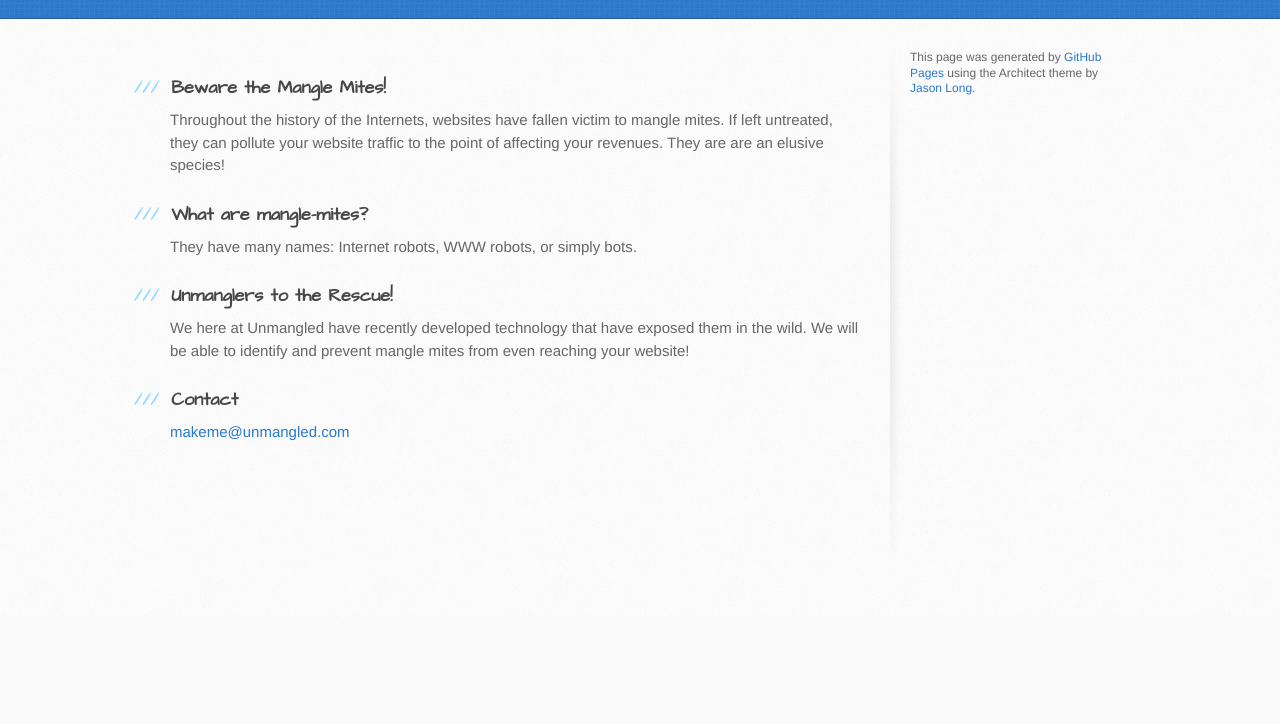
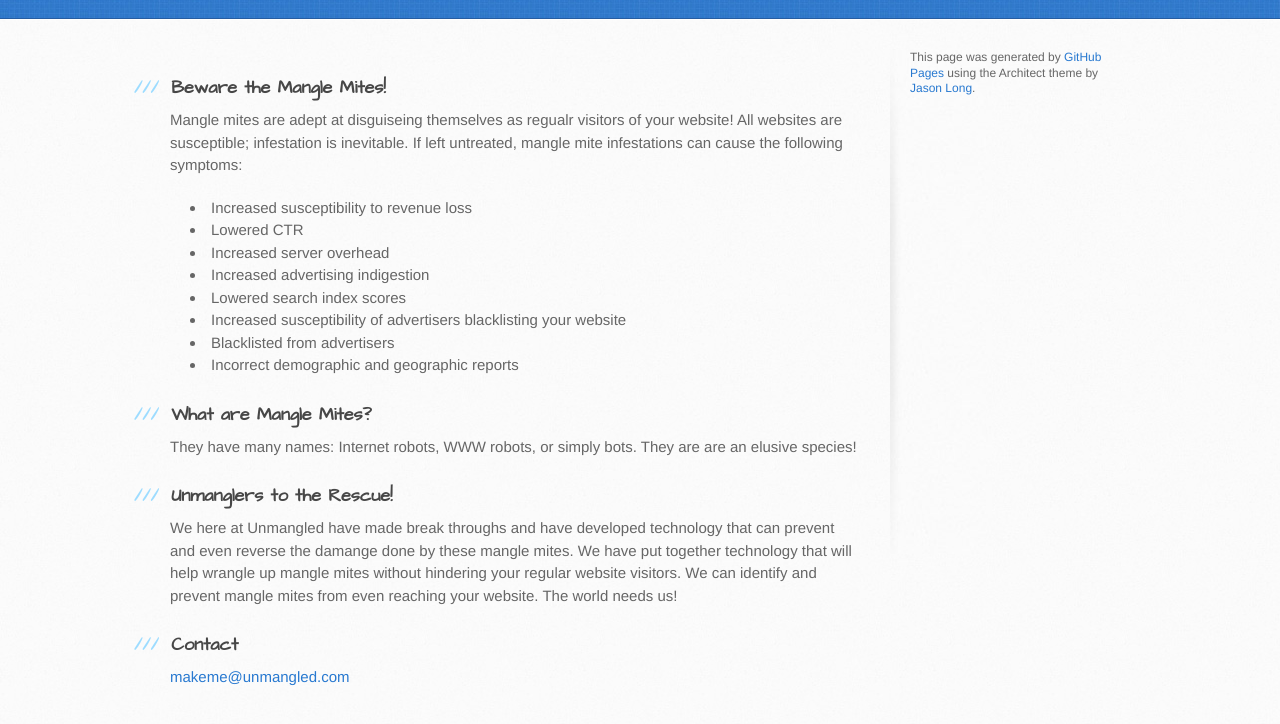
Before and after one commit to unmangled/unmangled.github.io, a plain HTML site: page index.html in a window 1280 px wide. Shown: the part 182-906 px from the top of the page. Before the commit the page ends 800 px from the top, so only its background shows below. Drawn offline with Linux system fonts and the light colour scheme.

Commit message:
Updated index.html
- Refined the content.

```diff
--- a/index.html
+++ b/index.html
@@ -31,17 +31,27 @@
           <h3>
 <a name="beware-the-mangle-mites" class="anchor" href="#beware-the-mangle-mites"><span class="octicon octicon-link"></span></a>Beware the Mangle Mites!</h3>
 
-<p>Throughout the history of the Internets, websites have fallen victim to mangle mites. If left untreated, they can pollute your website traffic to the point of affecting your revenues. They are are an elusive species!</p>
+<p>Mangle mites are adept at disguiseing themselves as regualr visitors of your website! All websites are susceptible; infestation is inevitable. If left untreated, mangle mite infestations can cause the following symptoms:</p>
+<ul>
+  <li>Increased susceptibility to revenue loss</li>
+  <li>Lowered CTR</li>
+  <li>Increased server overhead</li>
+  <li>Increased advertising indigestion</li>
+  <li>Lowered search index scores</li>
+  <li>Increased susceptibility of advertisers blacklisting your website</li>
+  <li>Blacklisted from advertisers</li>
+  <li>Incorrect demographic and geographic reports</li>
+</ul>
 
 <h3>
-<a name="what-are-mangle-mites" class="anchor" href="#what-are-mangle-mites"><span class="octicon octicon-link"></span></a>What are mangle-mites?</h3>
+<a name="what-are-mangle-mites" class="anchor" href="#what-are-mangle-mites"><span class="octicon octicon-link"></span></a>What are Mangle Mites?</h3>
 
-<p>They have many names: Internet robots, WWW robots, or simply bots.</p>
+<p>They have many names: Internet robots, WWW robots, or simply bots. They are are an elusive species!</p>
 
 <h3>
 <a name="unmanglers-to-the-rescue" class="anchor" href="#unmanglers-to-the-rescue"><span class="octicon octicon-link"></span></a>Unmanglers to the Rescue!</h3>
 
-<p>We here at Unmangled have recently developed technology that have exposed them in the wild. We will be able to identify and prevent mangle mites from even reaching your website!</p>
+<p>We here at Unmangled have made break throughs and have developed technology that can prevent and even reverse the damange done by these mangle mites. We have put together technology that will help wrangle up mangle mites without hindering your regular website visitors. We can identify and prevent mangle mites from even reaching your website. The world needs us!</p>
 
 <h3>
 <a name="contact" class="anchor" href="#contact"><span class="octicon octicon-link"></span></a>Contact</h3>
```
